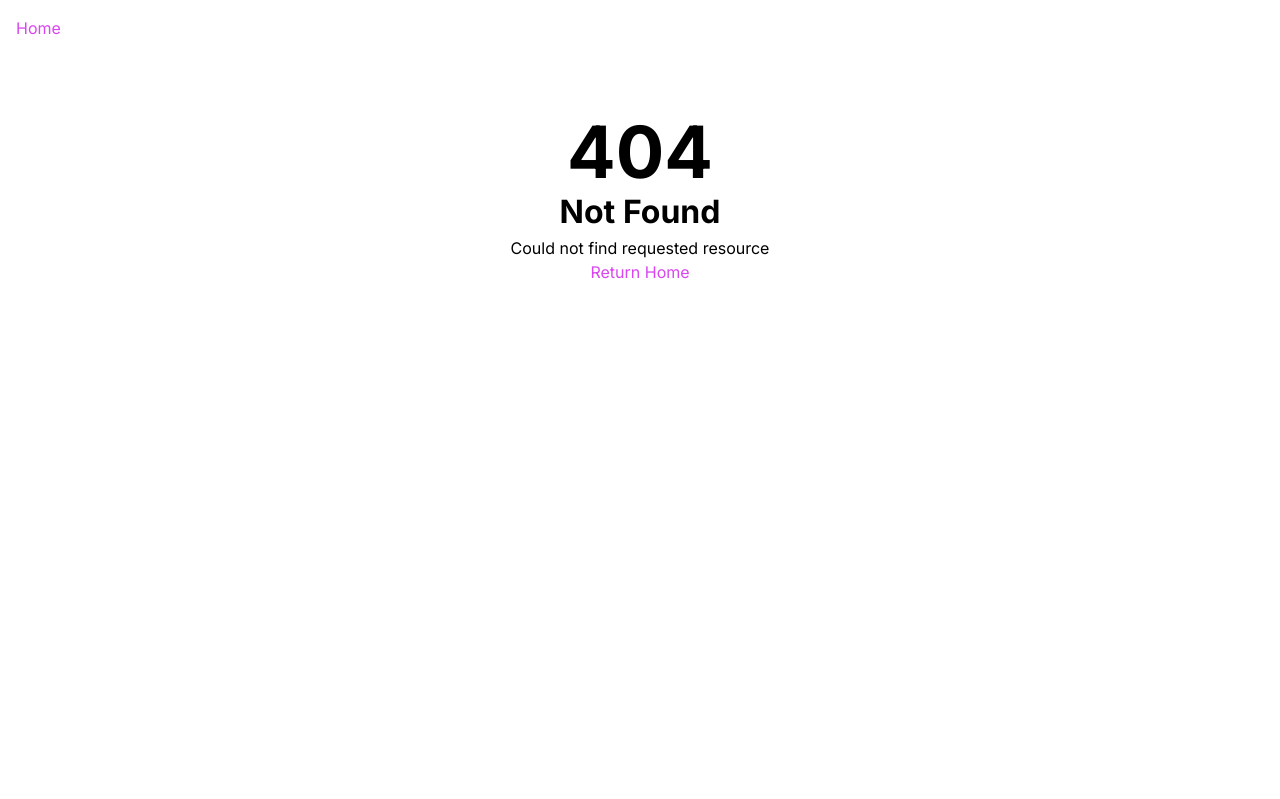
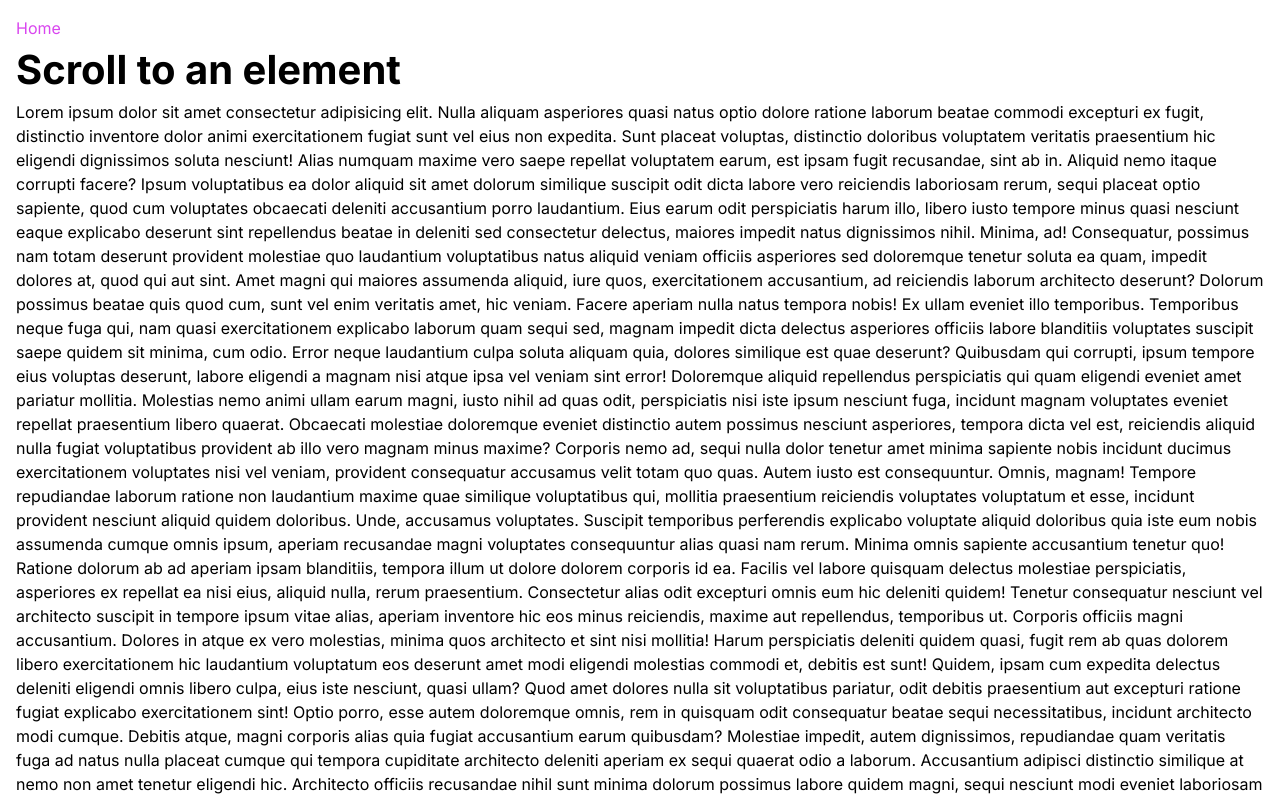
Before and after one commit to emanuelefavero/nextjs-app-router, a Next.js app: page /scroll-to-an-element in a window 1280 px wide. Before the commit this address had no page. Shown: the top 799 px of the page. Built offline with nearby package versions, Linux system fonts and the light colour scheme.

Commit message:
add scroll-to-an-element

```diff
--- a/app/page.tsx
+++ b/app/page.tsx
@@ -65,6 +65,11 @@ export default async function Home() {
         <li>
           <Link href='/repo/vercel'>Repo vercel</Link>
         </li>
+        <li>
+          <Link href='/scroll-to-an-element#myElement'>
+            Scroll to an element
+          </Link>
+        </li>
       </ul>
     </>
   )
--- /dev/null
+++ b/app/scroll-to-an-element/page.tsx
@@ -0,0 +1,121 @@
+export default function Page() {
+  return (
+    <>
+      <h1>Scroll to an element</h1>
+
+      <p>
+        Lorem ipsum dolor sit amet consectetur adipisicing elit. Nulla aliquam
+        asperiores quasi natus optio dolore ratione laborum beatae commodi
+        excepturi ex fugit, distinctio inventore dolor animi exercitationem
+        fugiat sunt vel eius non expedita. Sunt placeat voluptas, distinctio
+        doloribus voluptatem veritatis praesentium hic eligendi dignissimos
+        soluta nesciunt! Alias numquam maxime vero saepe repellat voluptatem
+        earum, est ipsam fugit recusandae, sint ab in. Aliquid nemo itaque
+        corrupti facere? Ipsum voluptatibus ea dolor aliquid sit amet dolorum
+        similique suscipit odit dicta labore vero reiciendis laboriosam rerum,
+        sequi placeat optio sapiente, quod cum voluptates obcaecati deleniti
+        accusantium porro laudantium. Eius earum odit perspiciatis harum illo,
+        libero iusto tempore minus quasi nesciunt eaque explicabo deserunt sint
+        repellendus beatae in deleniti sed consectetur delectus, maiores impedit
+        natus dignissimos nihil. Minima, ad! Consequatur, possimus nam totam
+        deserunt provident molestiae quo laudantium voluptatibus natus aliquid
+        veniam officiis asperiores sed doloremque tenetur soluta ea quam,
+        impedit dolores at, quod qui aut sint. Amet magni qui maiores assumenda
+        aliquid, iure quos, exercitationem accusantium, ad reiciendis laborum
+        architecto deserunt? Dolorum possimus beatae quis quod cum, sunt vel
+        enim veritatis amet, hic veniam. Facere aperiam nulla natus tempora
+        nobis! Ex ullam eveniet illo temporibus. Temporibus neque fuga qui, nam
+        quasi exercitationem explicabo laborum quam sequi sed, magnam impedit
+        dicta delectus asperiores officiis labore blanditiis voluptates suscipit
+        saepe quidem sit minima, cum odio. Error neque laudantium culpa soluta
+        aliquam quia, dolores similique est quae deserunt? Quibusdam qui
+        corrupti, ipsum tempore eius voluptas deserunt, labore eligendi a magnam
+        nisi atque ipsa vel veniam sint error! Doloremque aliquid repellendus
+        perspiciatis qui quam eligendi eveniet amet pariatur mollitia. Molestias
+        nemo animi ullam earum magni, iusto nihil ad quas odit, perspiciatis
+        nisi iste ipsum nesciunt fuga, incidunt magnam voluptates eveniet
+        repellat praesentium libero quaerat. Obcaecati molestiae doloremque
+        eveniet distinctio autem possimus nesciunt asperiores, tempora dicta vel
+        est, reiciendis aliquid nulla fugiat voluptatibus provident ab illo vero
+        magnam minus maxime? Corporis nemo ad, sequi nulla dolor tenetur amet
+        minima sapiente nobis incidunt ducimus exercitationem voluptates nisi
+        vel veniam, provident consequatur accusamus velit totam quo quas. Autem
+        iusto est consequuntur. Omnis, magnam! Tempore repudiandae laborum
+        ratione non laudantium maxime quae similique voluptatibus qui, mollitia
+        praesentium reiciendis voluptates voluptatum et esse, incidunt provident
+        nesciunt aliquid quidem doloribus. Unde, accusamus voluptates. Suscipit
+        temporibus perferendis explicabo voluptate aliquid doloribus quia iste
+        eum nobis assumenda cumque omnis ipsum, aperiam recusandae magni
+        voluptates consequuntur alias quasi nam rerum. Minima omnis sapiente
+        accusantium tenetur quo! Ratione dolorum ab ad aperiam ipsam blanditiis,
+        tempora illum ut dolore dolorem corporis id ea. Facilis vel labore
+        quisquam delectus molestiae perspiciatis, asperiores ex repellat ea nisi
+        eius, aliquid nulla, rerum praesentium. Consectetur alias odit excepturi
+        omnis eum hic deleniti quidem! Tenetur consequatur nesciunt vel
+        architecto suscipit in tempore ipsum vitae alias, aperiam inventore hic
+        eos minus reiciendis, maxime aut repellendus, temporibus ut. Corporis
+        officiis magni accusantium. Dolores in atque ex vero molestias, minima
+        quos architecto et sint nisi mollitia! Harum perspiciatis deleniti
+        quidem quasi, fugit rem ab quas dolorem libero exercitationem hic
+        laudantium voluptatum eos deserunt amet modi eligendi molestias commodi
+        et, debitis est sunt! Quidem, ipsam cum expedita delectus deleniti
+        eligendi omnis libero culpa, eius iste nesciunt, quasi ullam? Quod amet
+        dolores nulla sit voluptatibus pariatur, odit debitis praesentium aut
+        excepturi ratione fugiat explicabo exercitationem sint! Optio porro,
+        esse autem doloremque omnis, rem in quisquam odit consequatur beatae
+        sequi necessitatibus, incidunt architecto modi cumque. Debitis atque,
+        magni corporis alias quia fugiat accusantium earum quibusdam? Molestiae
+        impedit, autem dignissimos, repudiandae quam veritatis fuga ad natus
+        nulla placeat cumque qui tempora cupiditate architecto deleniti aperiam
+        ex sequi quaerat odio a laborum. Accusantium adipisci distinctio
+        similique at nemo non amet tenetur eligendi hic. Architecto officiis
+        recusandae nihil sunt minima dolorum possimus labore quidem magni, sequi
+        nesciunt modi eveniet laboriosam aspernatur. Amet officiis id mollitia
+        nostrum quos aperiam, consequatur quis non sint quae, necessitatibus
+        similique repudiandae reiciendis harum. Iste soluta asperiores quis
+        porro voluptatum temporibus tenetur corrupti, culpa aliquid voluptatibus
+        minima corporis accusamus explicabo quia? Repudiandae qui similique
+        blanditiis deserunt quos esse nostrum harum non, alias facilis vero quas
+        dicta doloremque impedit ratione voluptatem sit magni, commodi
+        cupiditate nulla dolor ut. Error cupiditate autem ab! Assumenda sit
+        sequi cum asperiores ullam fugit aut quibusdam repellat hic illo? Enim
+        aut, aliquam adipisci, perspiciatis saepe minima alias tempora nihil
+        expedita quae velit sed ad nam sint eius quis itaque sunt nemo.
+        Voluptatibus facilis blanditiis a nam velit reiciendis eum at ad vero
+        similique? Quod hic iste perspiciatis excepturi eveniet repellendus,
+        aperiam, reprehenderit{' '}
+        <span className='font-bold text-rose-500 text-3xl' id='myElement'>
+          animi
+        </span>{' '}
+        architecto a natus neque laboriosam suscipit fuga necessitatibus
+        aspernatur obcaecati. Recusandae saepe, porro culpa ipsa qui nemo magnam
+        doloremque asperiores ipsum adipisci maxime voluptas incidunt fuga ullam
+        quos repellat. Ipsa facere eos natus aliquid! Obcaecati repudiandae
+        soluta debitis iusto quaerat, earum ad excepturi? Impedit distinctio
+        officia officiis labore est culpa ipsam consequatur in provident iure
+        hic porro exercitationem fuga cum aliquid rerum, neque odit recusandae
+        modi voluptate quo ducimus? Earum facere facilis, laborum vitae sapiente
+        cupiditate, error molestiae debitis vero id sit, distinctio aperiam.
+        Minima temporibus dolorem ipsa esse rerum iusto qui, quo possimus
+        recusandae magnam eos illum minus aut illo ipsam labore deleniti dolor
+        expedita assumenda obcaecati unde necessitatibus quis. Velit natus
+        dolorum voluptatum aperiam, totam, facere esse doloremque quibusdam
+        exercitationem delectus reprehenderit necessitatibus eum excepturi
+        fugiat odit in nam! Vitae, explicabo minus alias porro rem eaque ipsum
+        officia, aperiam, aut nesciunt impedit non quod possimus assumenda!
+        Dignissimos, fugiat fugit quibusdam delectus reprehenderit at vero
+        deserunt ad. Quae alias temporibus quam provident nobis. Laborum ea
+        velit illo dolor aperiam? Adipisci atque ipsum molestiae omnis qui
+        similique perspiciatis. Nemo, odio iure. Ipsum exercitationem distinctio
+        tenetur nihil, quis est enim iste illum eius, a esse aperiam animi sint
+        aliquid totam delectus aut sequi autem natus neque dolores sit pariatur
+        temporibus! Rerum officiis iusto praesentium, aperiam quae voluptates
+        impedit sequi illo eaque qui debitis dicta vero architecto optio iste
+        sit accusantium placeat ullam nostrum. Nesciunt amet, repudiandae
+        delectus maiores, atque ipsum dolor labore incidunt libero asperiores
+        eveniet, veritatis ut? Autem, quasi corporis soluta ut delectus qui,
+        possimus corrupti earum quaerat facilis laborum repellat?
+      </p>
+    </>
+  )
+}
```
